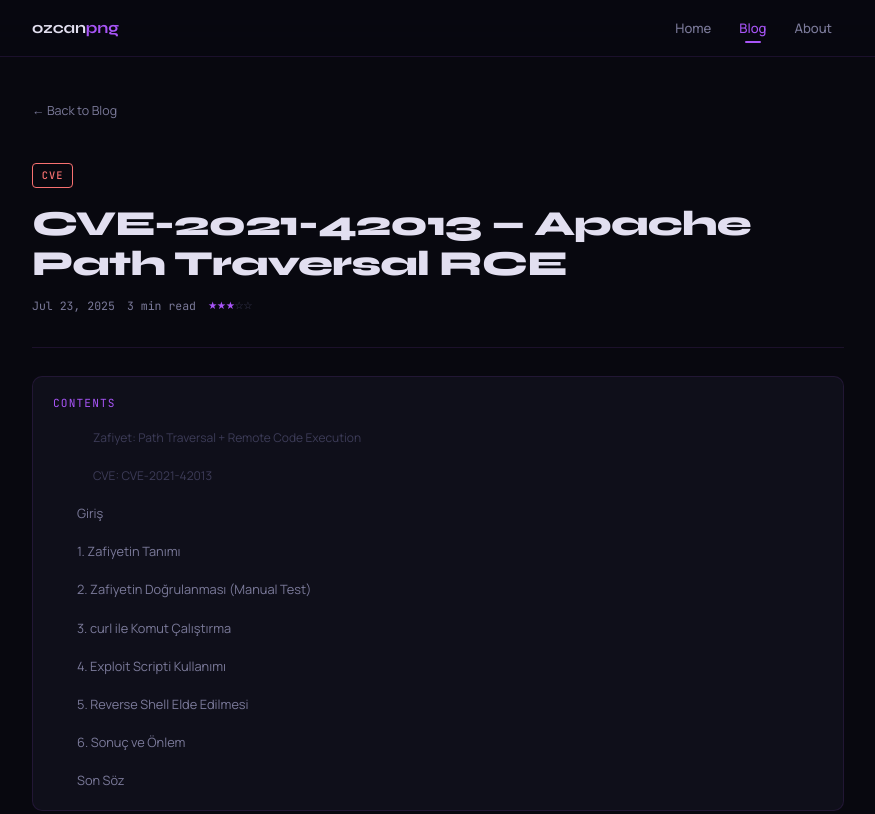
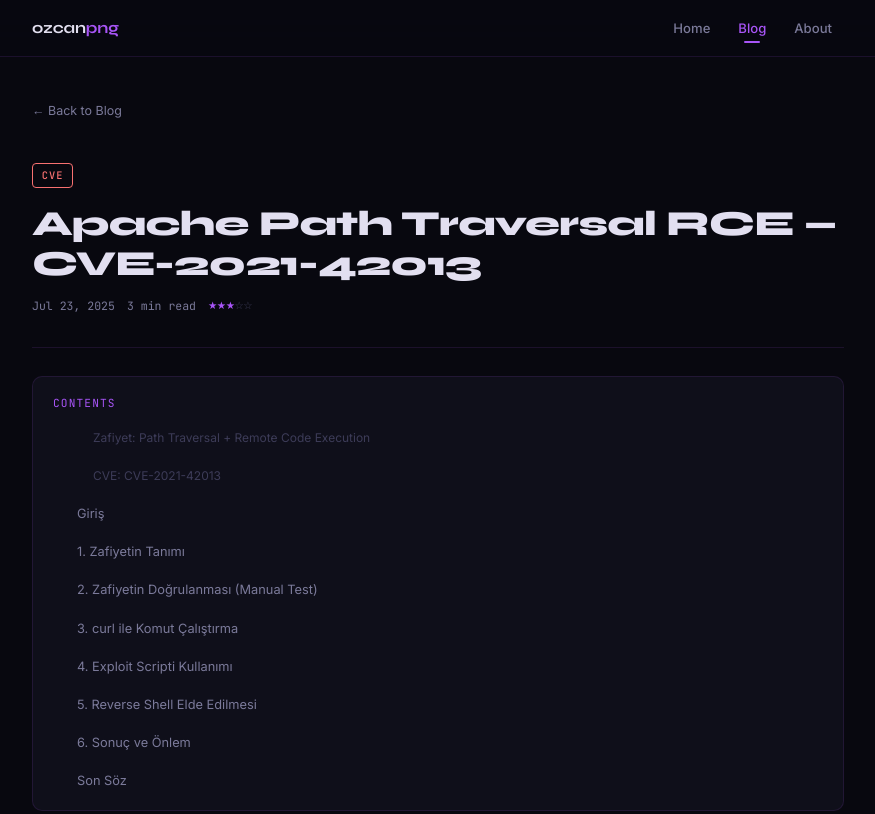
Before and after one commit to ozcanpng/ozcanpng.github.io, an Astro site: page /blog/apache-cve-2021-42013 in a window 1280 px wide. Shown: the top 814 px of the page, without its empty margins (202-1077 px from the left). Built offline with nearby package versions, Linux system fonts and the light colour scheme; Astro itself is replaced by a stand-in of ours; no server answers.

Commit message:
feat: switch font to Inter, rename Apache CVE post, update feed URLs

```diff
--- a/src/content/posts/apache-cve-2021-42013.md
+++ b/src/content/posts/apache-cve-2021-42013.md
@@ -1,5 +1,5 @@
 ---
-title: "CVE-2021-42013 — Apache Path Traversal RCE"
+title: "Apache Path Traversal RCE — CVE-2021-42013"
 date: 2025-07-23
 tag: cve
 difficulty: 3
--- a/src/layouts/Layout.astro
+++ b/src/layouts/Layout.astro
@@ -45,7 +45,7 @@ const currentPath = Astro.url.pathname;
   })} />
   <link rel="preconnect" href="https://fonts.googleapis.com" />
   <link rel="preconnect" href="https://fonts.gstatic.com" crossorigin />
-  <link href="https://fonts.googleapis.com/css2?family=Syne:wght@400;500;600;700;800&family=Manrope:wght@300;400;500;600;700&family=JetBrains+Mono:wght@400;500&display=swap" rel="stylesheet" />
+  <link href="https://fonts.googleapis.com/css2?family=Syne:wght@400;500;600;700;800&family=Inter:wght@300;400;500;600;700&family=JetBrains+Mono:wght@400;500&display=swap" rel="stylesheet" />
 </head>
 <body>
   <div class="scroll-progress" id="scroll-bar"></div>
--- a/src/styles/global.css
+++ b/src/styles/global.css
@@ -22,7 +22,7 @@
     html { scroll-behavior: smooth; }
 
     body {
-      font-family: 'Manrope', sans-serif;
+      font-family: 'Inter', sans-serif;
       background: var(--bg);
       color: var(--text);
       min-height: 100vh;
@@ -393,7 +393,7 @@
 
     /* ── MARKDOWN ────────────────────────────────── */
     .md {
-      font-family: 'Manrope', sans-serif;
+      font-family: 'Inter', sans-serif;
       font-size: .97rem; line-height: 1.8; color: var(--text);
     }
     .md > * + * { margin-top: 1.2em; }
@@ -484,7 +484,7 @@
     .toc ul { list-style: none; display: flex; flex-direction: column; gap: .3rem; }
     .toc-link {
       background: none; border: none; cursor: pointer; text-align: left;
-      font-size: .8rem; color: var(--muted); font-family: 'Manrope', sans-serif;
+      font-size: .8rem; color: var(--muted); font-family: 'Inter', sans-serif;
       padding: 0; transition: color .15s;
     }
     .toc-link:hover { color: var(--text); }
```
Also changed, not shown: public/feed.xml (+13 -13 lines).
